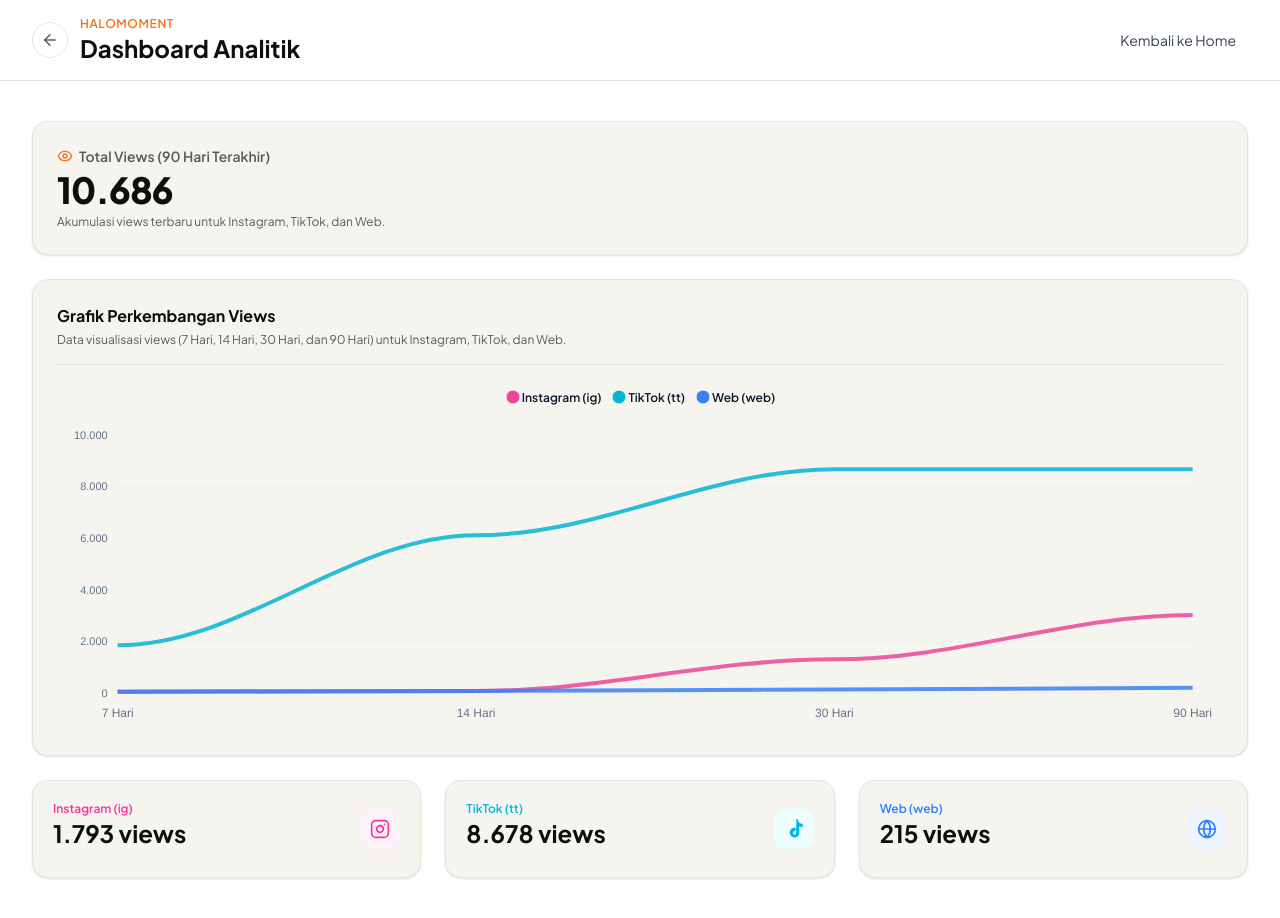
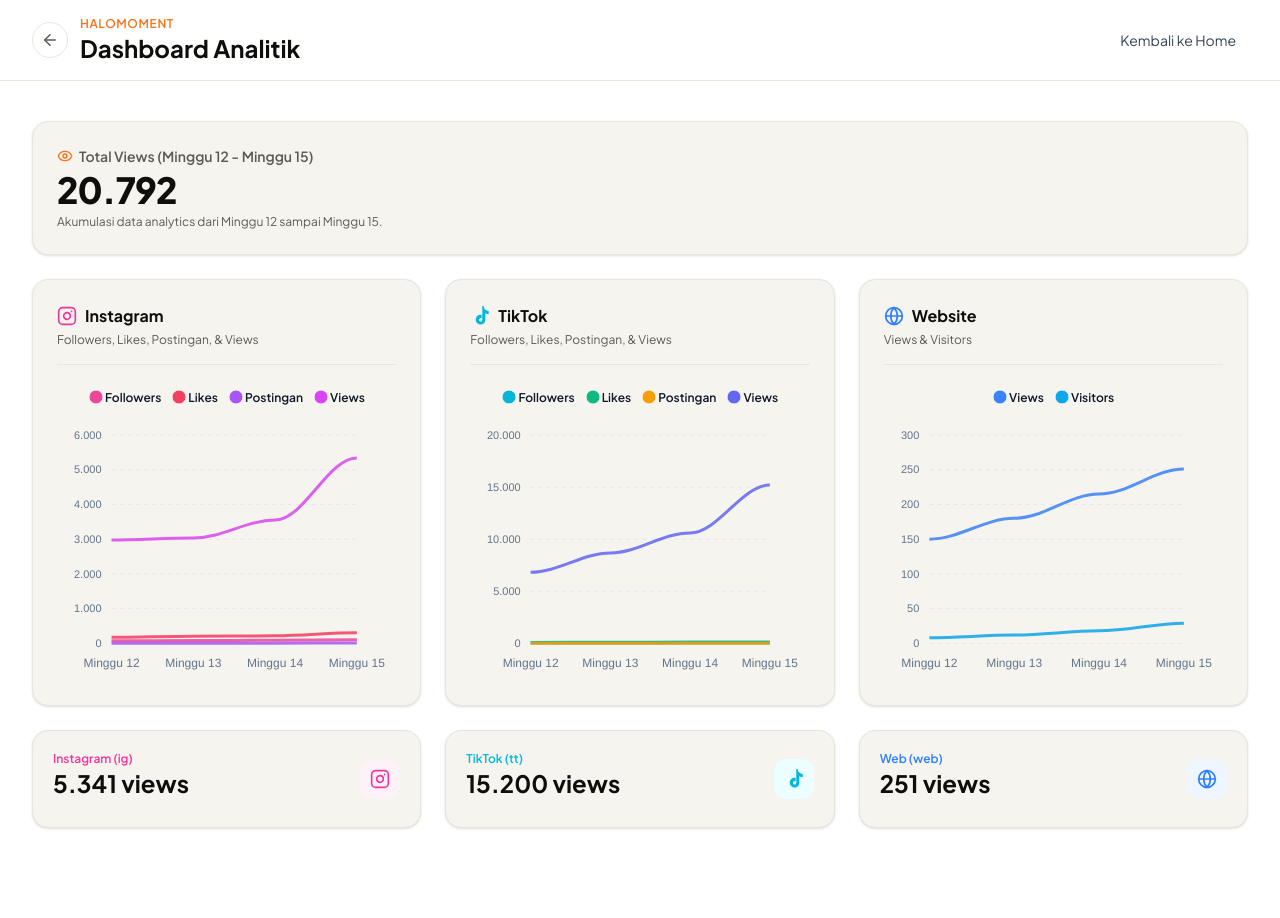
Before and after one commit to mattysupreme/HaloMoment, a React (Vite) app: page /dashboard in a window 1280 px wide. Shown: the top 918 px of the page. After the commit the page ends 876 px from the top, so only its background shows below. Built offline with nearby package versions, Linux system fonts and the light colour scheme.

Commit message:
Update dashboard.jsx

```diff
--- a/src/presentation/pages/dashboard.jsx
+++ b/src/presentation/pages/dashboard.jsx
@@ -21,22 +21,56 @@
 export const Dashboard = () => {
   const { theme } = useTheme();
 
-  const series = [
+  const instagramSeries = [
     {
-      name: 'Instagram (ig)',
-      data: [54, 87, 1317, 3033]
+      name: 'Followers',
+      data: [73, 81, 88, 103]
     },
     {
-      name: 'TikTok (tt)',
-      data: [1861, 6119, 8678, 8678]
+      name: 'Likes',
+      data: [173, 202, 217, 302]
     },
     {
-      name: 'Web (web)',
-      data: [68, 94, 147, 215]
+      name: 'Postingan',
+      data: [4, 5, 6, 8]
+    },
+    {
+      name: 'Views',
+      data: [2979, 3033, 3550, 5341]
     }
   ];
 
-  const options = {
+  const tiktokSeries = [
+    {
+      name: 'Followers',
+      data: [31, 33, 41, 42]
+    },
+    {
+      name: 'Likes',
+      data: [87, 107, 126, 128]
+    },
+    {
+      name: 'Postingan',
+      data: [6, 7, 8, 9]
+    },
+    {
+      name: 'Views',
+      data: [6817, 8678, 10600, 15200]
+    }
+  ];
+
+  const webSeries = [
+    {
+      name: 'Views',
+      data: [150, 180, 215, 251]
+    },
+    {
+      name: 'Visitors',
+      data: [8, 12, 18, 29]
+    }
+  ];
+
+  const getChartOptions = (colors) => ({
     chart: {
       type: 'line',
       toolbar: {
@@ -48,10 +82,10 @@
       foreColor: theme === 'dark' ? '#94a3b8' : '#64748b',
       background: 'transparent'
     },
-    colors: ['#ec4899', '#06b6d4', '#3b82f6'],
+    colors: colors,
     stroke: {
       curve: 'smooth',
-      width: 4
+      width: 3
     },
     grid: {
       borderColor: theme === 'dark' ? '#334155' : '#e2e8f0',
@@ -68,7 +102,7 @@
       }
     },
     xaxis: {
-      categories: ['7 Hari', '14 Hari', '30 Hari', '90 Hari'],
+      categories: ['Minggu 12', 'Minggu 13', 'Minggu 14', 'Minggu 15'],
       axisBorder: {
         show: false
       },
@@ -84,7 +118,7 @@
     tooltip: {
       theme: theme === 'dark' ? 'dark' : 'light',
       y: {
-        formatter: (val) => `${val.toLocaleString('id-ID')} views`
+        formatter: (val) => val.toLocaleString('id-ID')
       }
     },
     legend: {
@@ -96,11 +130,11 @@
         colors: theme === 'dark' ? '#f8fafc' : '#0f172a'
       }
     }
-  };
+  });
 
-  const totalIG = 1793;
-  const totalTT = 8678;
-  const totalWeb = 215;
+  const totalIG = 5341;
+  const totalTT = 15200;
+  const totalWeb = 251;
   const totalViews = totalIG + totalTT + totalWeb;
 
   return (
@@ -137,36 +171,95 @@
           <div className="space-y-1">
             <span className="text-sm font-semibold text-[var(--color-text-secondary)] flex items-center gap-1.5">
               <Eye size={16} className="text-[var(--color-accent-primary)]" />
-              Total Views (90 Hari Terakhir)
+              Total Views (Minggu 12 - Minggu 15)
             </span>
             <h2 className="text-3xl sm:text-4xl font-display font-extrabold tracking-tight">
               {totalViews.toLocaleString('id-ID')}
             </h2>
             <p className="text-xs text-[var(--color-text-secondary)]">
-              Akumulasi views terbaru untuk Instagram, TikTok, dan Web.
+              Akumulasi data analytics dari Minggu 12 sampai Minggu 15.
             </p>
           </div>
         </div>
 
-        {/* Chart Card */}
-        <div className="rounded-2xl border border-[var(--color-border-custom)] bg-[var(--color-bg-card)] p-4 sm:p-6 shadow-sm">
-          <div className="pb-4 mb-4 border-b border-[var(--color-border-custom)]">
-            <h3 className="text-base font-bold font-display text-[var(--color-text-primary)]">
-              Grafik Perkembangan Views
+        {/* Charts Grid */}
+        <div className="grid grid-cols-1 lg:grid-cols-3 gap-6">
+          {/* Instagram Chart Card */}
+          <div className="rounded-2xl border border-[var(--color-border-custom)] bg-[var(--color-bg-card)] p-4 sm:p-6 shadow-sm flex flex-col justify-between">
+            <div>
+              <div className="pb-4 mb-4 border-b border-[var(--color-border-custom)] flex items-center justify-between">
+                <div>
+                  <h3 className="text-base font-bold font-display text-[var(--color-text-primary)] flex items-center gap-2">
+                    <InstagramIcon /> Instagram
                   </h3>
                   <p className="text-xs text-[var(--color-text-secondary)] mt-1">
-              Data visualisasi views (7 Hari, 14 Hari, 30 Hari, dan 90 Hari) untuk Instagram, TikTok, dan Web.
+                    Followers, Likes, Postingan, & Views
                   </p>
                 </div>
+              </div>
 
-          <div className="h-[350px] w-full">
+              <div className="h-[300px] w-full">
                 <Chart
-              options={options}
-              series={series}
+                  options={getChartOptions(['#ec4899', '#f43f5e', '#a855f7', '#d946ef'])}
+                  series={instagramSeries}
                   type="line"
                   height="100%"
                   width="100%"
                 />
+              </div>
+            </div>
+          </div>
+
+          {/* TikTok Chart Card */}
+          <div className="rounded-2xl border border-[var(--color-border-custom)] bg-[var(--color-bg-card)] p-4 sm:p-6 shadow-sm flex flex-col justify-between">
+            <div>
+              <div className="pb-4 mb-4 border-b border-[var(--color-border-custom)] flex items-center justify-between">
+                <div>
+                  <h3 className="text-base font-bold font-display text-[var(--color-text-primary)] flex items-center gap-2">
+                    <TikTokIcon /> TikTok
+                  </h3>
+                  <p className="text-xs text-[var(--color-text-secondary)] mt-1">
+                    Followers, Likes, Postingan, & Views
+                  </p>
+                </div>
+              </div>
+
+              <div className="h-[300px] w-full">
+                <Chart
+                  options={getChartOptions(['#06b6d4', '#10b981', '#f59e0b', '#6366f1'])}
+                  series={tiktokSeries}
+                  type="line"
+                  height="100%"
+                  width="100%"
+                />
+              </div>
+            </div>
+          </div>
+
+          {/* Website Chart Card */}
+          <div className="rounded-2xl border border-[var(--color-border-custom)] bg-[var(--color-bg-card)] p-4 sm:p-6 shadow-sm flex flex-col justify-between">
+            <div>
+              <div className="pb-4 mb-4 border-b border-[var(--color-border-custom)] flex items-center justify-between">
+                <div>
+                  <h3 className="text-base font-bold font-display text-[var(--color-text-primary)] flex items-center gap-2">
+                    <Globe size={20} className="text-blue-500" /> Website
+                  </h3>
+                  <p className="text-xs text-[var(--color-text-secondary)] mt-1">
+                    Views & Visitors
+                  </p>
+                </div>
+              </div>
+
+              <div className="h-[300px] w-full">
+                <Chart
+                  options={getChartOptions(['#3b82f6', '#0ea5e9'])}
+                  series={webSeries}
+                  type="line"
+                  height="100%"
+                  width="100%"
+                />
+              </div>
+            </div>
           </div>
         </div>
 
```
Lines whose indentation alone changed are shown as unchanged.
